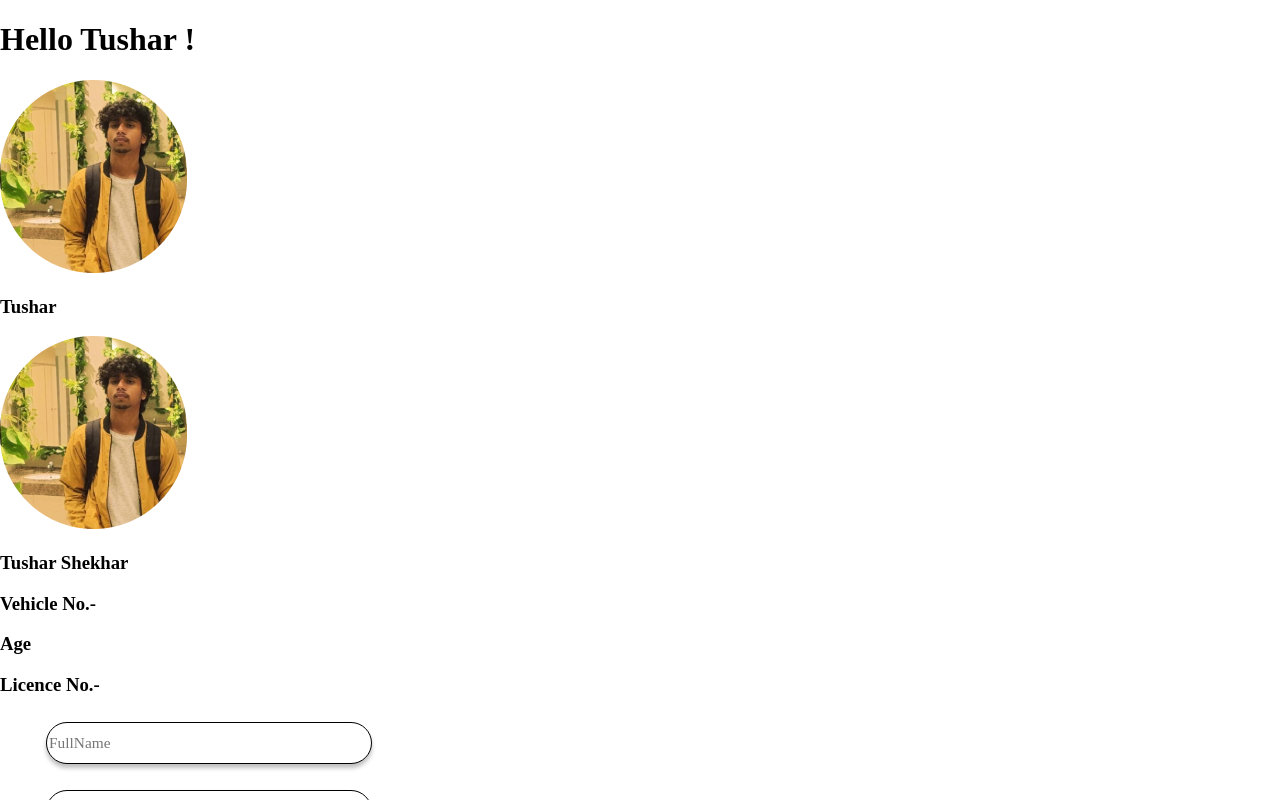
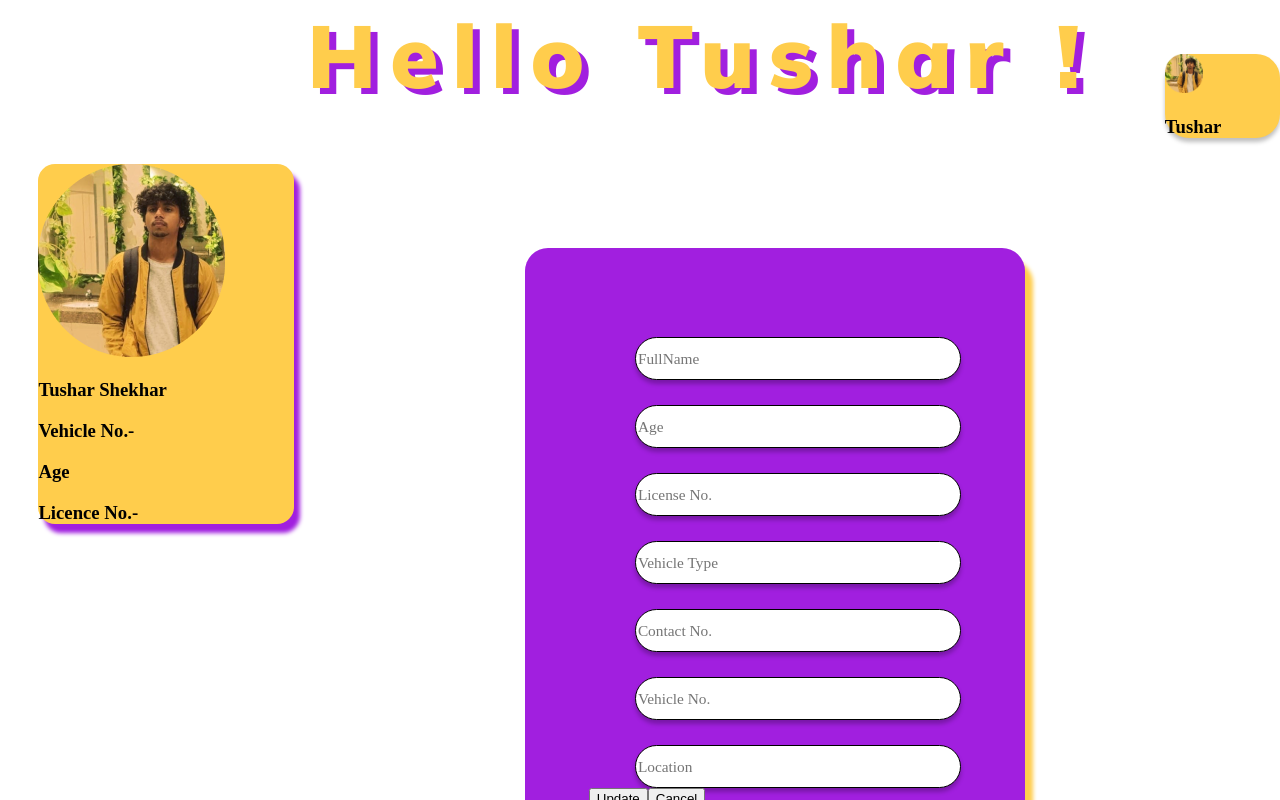
Before and after one commit to kalviumcommunity/S56_TusharShekhar_Capstone_ParKrO, a React (Vite) app in the folder Frontend/: page /profiles in a window 1280 px wide. Shown: the top 800 px of the page. Built offline with nearby package versions, Linux system fonts and the light colour scheme; a web font is replaced by a local one.

Commit message:
done the css

```diff
--- a/Frontend/src/App.css
+++ b/Frontend/src/App.css
@@ -709,3 +709,58 @@ letter-spacing: 1.62px;
     width: 100%;
     margin-top: 1vw;
 }
+/* .generated-qr-code{
+    margin-left: 31vw;
+    margin-top: -8vw;
+} */
+
+
+
+/* profile page */
+.Hello{
+    color: #FFCD4C;
+    text-shadow: 7px 6px 0px #A11FDF;
+    /* -webkit-text-stroke-width: 2; */
+    /* border-color: #0F0E0E; */
+    -webkit-text-stroke-color: #000;
+    font-family: Mulish;
+    font-size: 88px;
+    font-style: normal;
+    font-weight: 900;
+    line-height: normal;
+    letter-spacing: 13.7px;
+    margin-left: 24vw;
+    margin-top: 0vw;
+}
+.firstbox{
+    background-color: #FFCD4C;
+    border-radius: 24px;
+    box-shadow: 0px 4px 4px 0px rgba(0, 0, 0, 0.25);
+    height: fit-content;
+    margin-left: 91vw;
+    margin-top: -9vw;
+}
+.secondbox{
+    background-color: #FFCD4C;
+    border-radius: 17px;
+    box-shadow: 6px 9px 4px 0px #A11FDF;
+    width: 20vw;
+    height: fit-content;
+    /* align-items: cente; */
+    margin-left: 3vw;
+    margin-top: 2vw;
+}
+.firstimg{
+    width: 3vw;
+}
+
+.thirdbox{
+    padding: 5vw;
+    background-color: #A11FDF;
+    border-radius: 23px;
+    box-shadow: 8px 12px 4px 0px #FFCD4C;
+    width: fit-content;
+    height: fit-content;
+    margin-left: 41vw;
+    margin-top: -23vw;
+}
```
